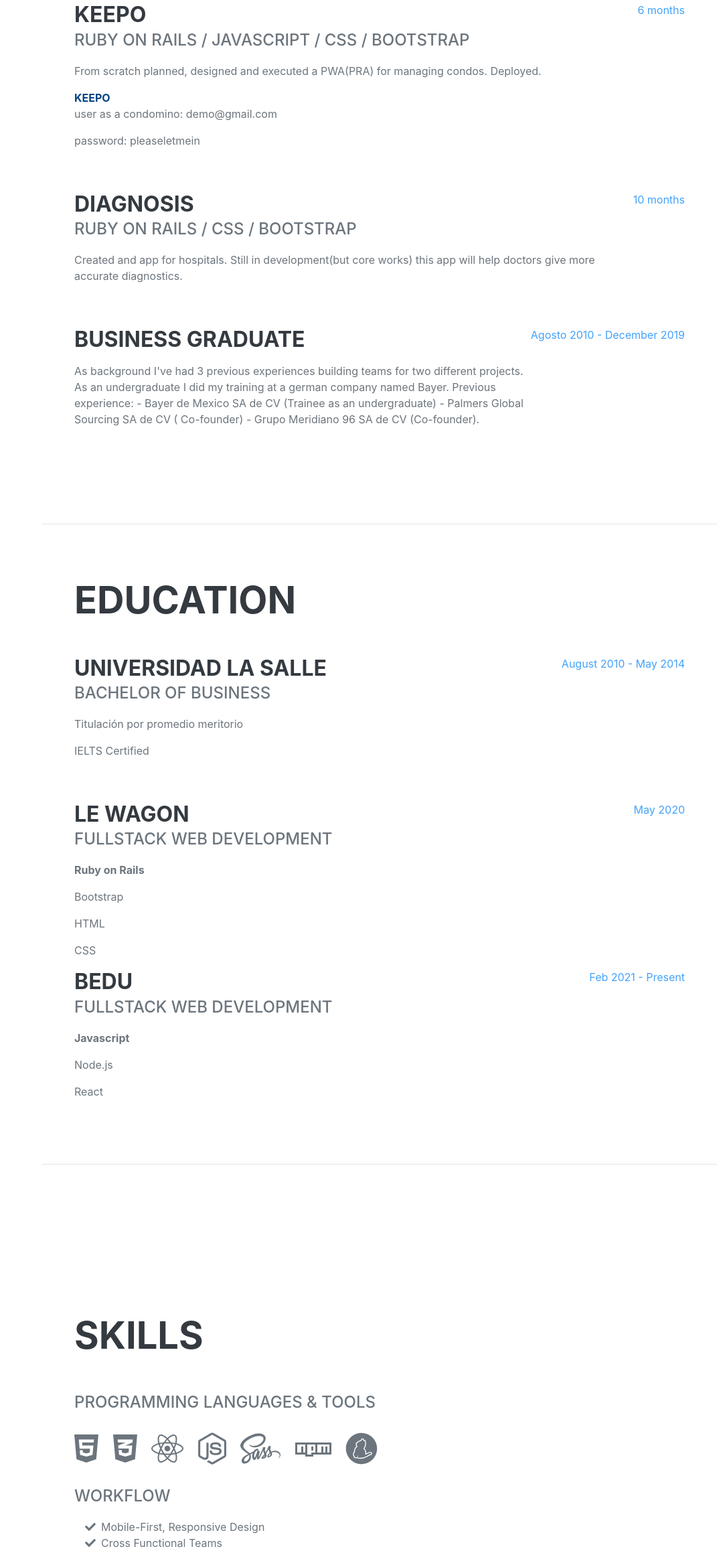
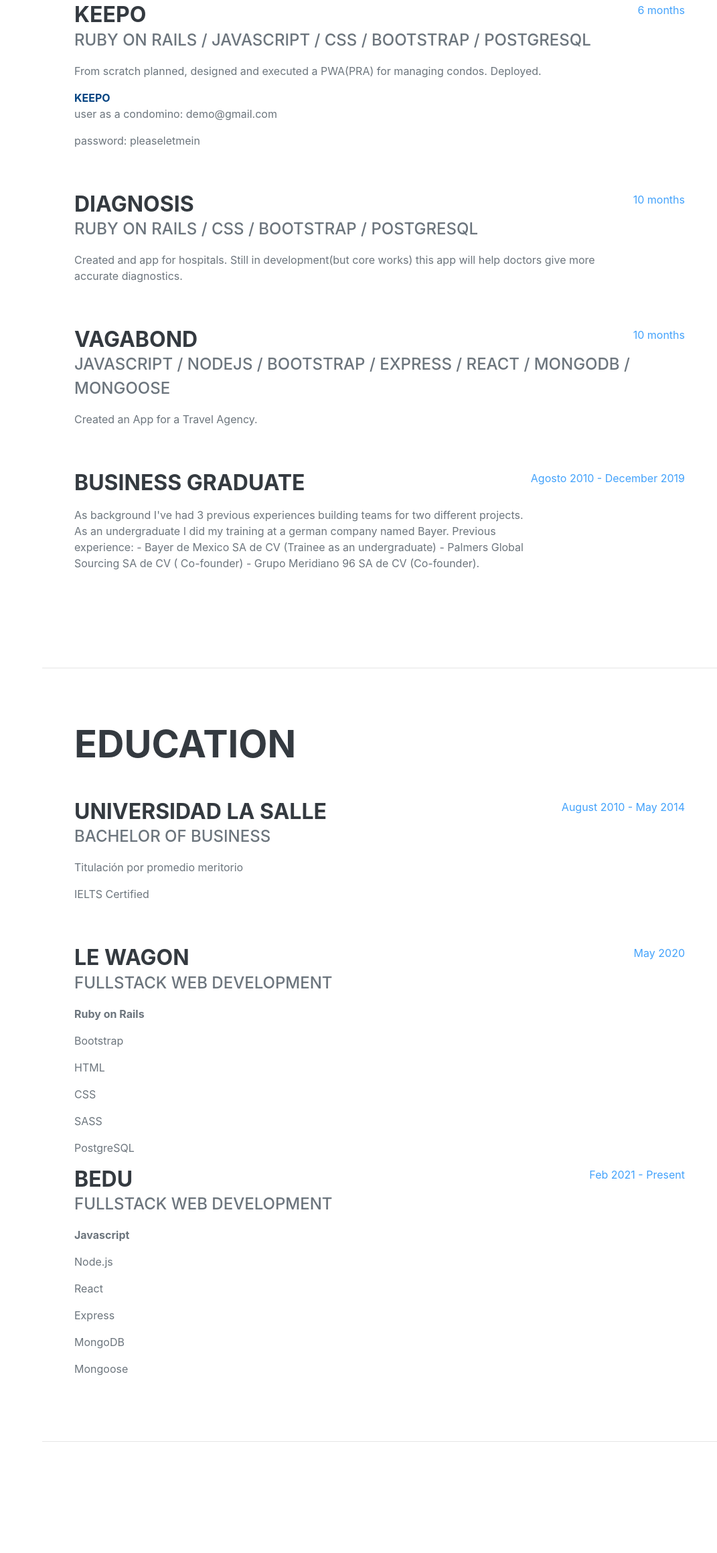
Before and after one commit to jolumapi92/Resume, a plain HTML site: page index.html in a window 1280 px wide. Shown: the part 993-3312 px from the top of the page at 67% size, without its empty margins (209-1280 px from the left). Drawn offline with nearby package versions, Linux system fonts and the light colour scheme; a web font is replaced by a local one.

Commit message:
refresehd

```diff
--- a/index.html
+++ b/index.html
@@ -63,7 +63,7 @@
                     <div class="d-flex flex-column flex-md-row justify-content-between mb-5">
                         <div class="flex-grow-1">
                             <h3 class="mb-0">Keepo</h3>
-                            <div class="subheading mb-3">Ruby on Rails / Javascript / CSS / Bootstrap</div>
+                            <div class="subheading mb-3">Ruby on Rails / Javascript / CSS / Bootstrap / PostgreSQL</div>
                             <p>From scratch planned, designed and executed a PWA(PRA) for managing condos. Deployed.</p>
                             <strong><a href="https://keepo.online">KEEPO</a></strong>
                             <p>user as a condomino: demo@gmail.com</p>
@@ -74,8 +74,16 @@
                     <div class="d-flex flex-column flex-md-row justify-content-between mb-5">
                         <div class="flex-grow-1">
                             <h3 class="mb-0">Diagnosis</h3>
-                            <div class="subheading mb-3">Ruby on Rails / CSS / Bootstrap</div>
+                            <div class="subheading mb-3">Ruby on Rails / CSS / Bootstrap / PostgreSQL</div>
                             <p>Created and app for hospitals. Still in development(but core works) this app will help doctors give more accurate diagnostics. </p>
+                        </div>
+                        <div class="flex-shrink-0"><span class="text-primary">10 months</span></div>
+                    </div>
+                    <div class="d-flex flex-column flex-md-row justify-content-between mb-5">
+                        <div class="flex-grow-1">
+                            <h3 class="mb-0">Vagabond</h3>
+                            <div class="subheading mb-3">JavaScript / NodeJS / Bootstrap / Express / REACT / MongoDB / Mongoose</div>
+                            <p> Created an App for a Travel Agency.</p>
                         </div>
                         <div class="flex-shrink-0"><span class="text-primary">10 months</span></div>
                     </div>
@@ -111,6 +119,8 @@
                             <p>Bootstrap</p>
                             <p>HTML</p>
                             <p>CSS</p>
+                            <p>SASS</p>
+                            <p>PostgreSQL</p>
                         </div>
                         <div class="flex-shrink-0"><span class="text-primary">May 2020</span></div>
                     </div>
@@ -121,6 +131,9 @@
                             <strong><p>Javascript</p></strong>
                             <p>Node.js</p>
                             <p>React</p>
+                            <p>Express</p>
+                            <p>MongoDB</p>
+                            <p>Mongoose</p>
                         </div>
                         <div class="flex-shrink-0"><span class="text-primary">Feb 2021 - Present</span></div>
                     </div>
@@ -161,7 +174,7 @@
                     <h2 class="mb-5">Interests</h2>
                     <p>Learn new abilities</p>
                     <p>Collaborate in new projects</p>
-                    <p class="mb-0">Meeting new people broadens your thinking</p>
+                    <p class="mb-0">Taking part in creating solid Apps</p>
                 </div>
             </section>
             <hr class="m-0" />
```
